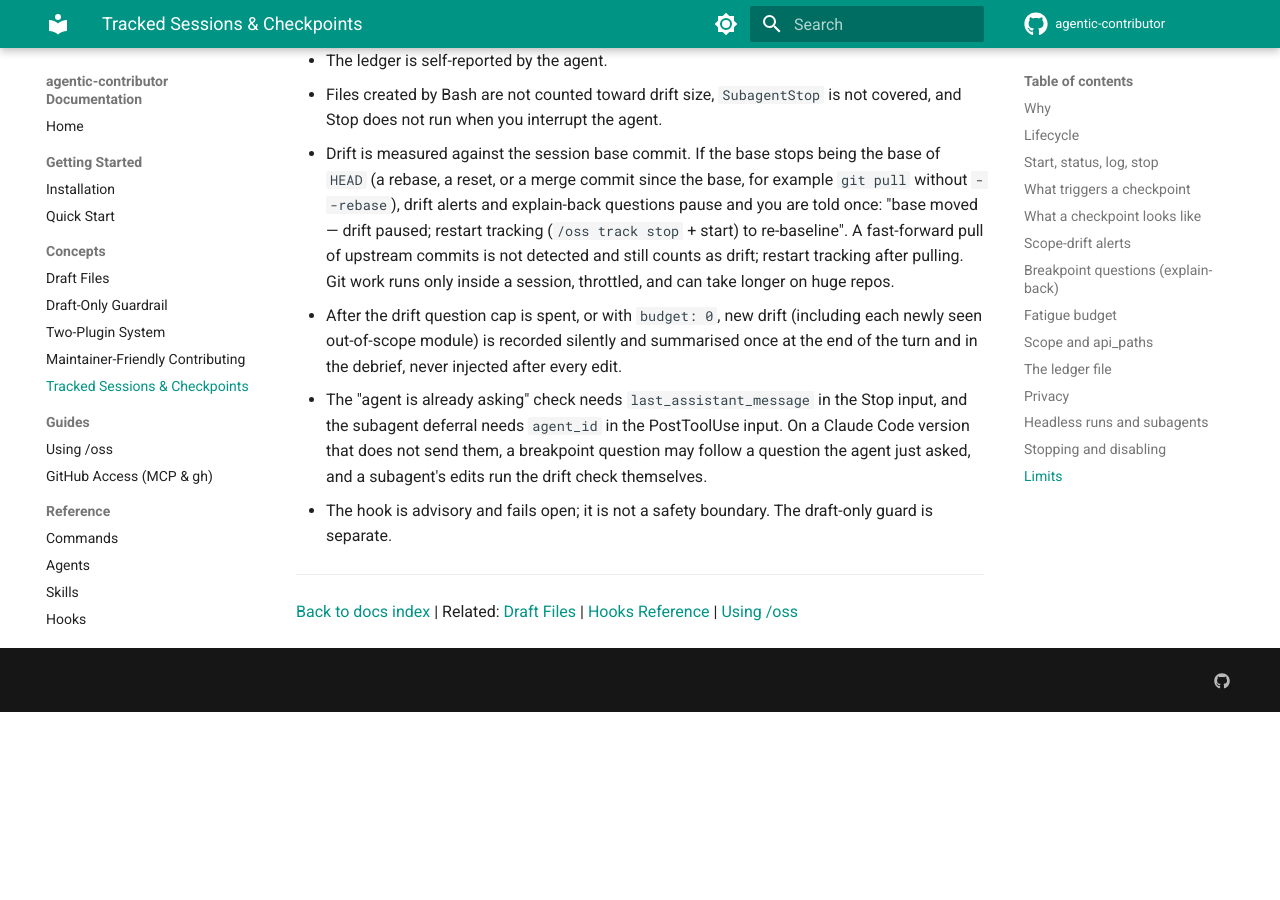
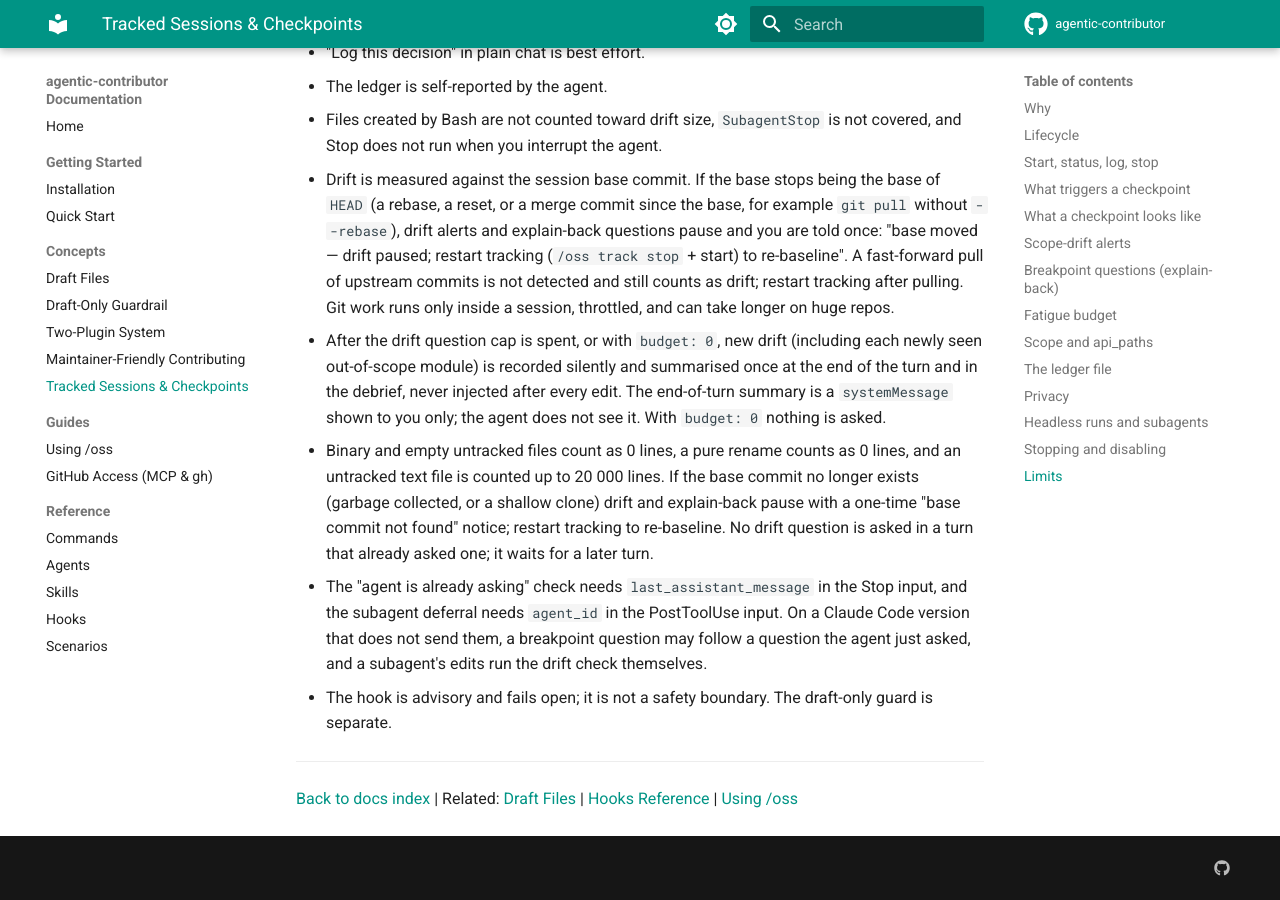
Before and after one commit to josix/agentic-contributor, an MkDocs documentation site: the page built from docs/concepts/tracked-sessions.md, in a window 1280 px wide and 900 px high, scrolled down 4312 px. Built offline with MkDocs 1.6.1 and Material for MkDocs 9.7.7, drawn with Linux system fonts in a browser that asks for light colours; comment, search, counter and statistics services are not loaded; before the commit the page ends 5024 px from its top, so only the background shows below that; some of the changed text lies outside the part shown.

Commit message:
fix(track): address review findings for v0.9.0 breakpoints
Co-Authored-By: Claude Opus 5.5 <noreply@anthropic.com>

```diff
--- a/docs/concepts/tracked-sessions.md
+++ b/docs/concepts/tracked-sessions.md
@@ -66,7 +66,8 @@ base commit. It raises **one alert** when the change crosses:
 - more than `drift_lines` changed lines (default 400), or more than `drift_files` files (default 10).
   Lock files count as files but not as lines; files the agent created count too.
 - a module (first two directory segments) outside `scope` that no checkpoint already covered. This
-  mostly catches changes made outside Edit, such as formatters, generators, or Bash.
+  mostly catches changes made outside Edit, such as formatters or generators, and Bash edits to
+  tracked files; files created by Bash are not counted.
 
 The agent is told to ask you what to do with the part that grew: **keep** it, **set it aside for a
 separate PR**, **drop** it, or **skip** (decide later). Your choice is recorded as `drift:<k>` in
@@ -161,7 +162,13 @@ worktree or submodule has its own git dir and so its own session.
   Git work runs only inside a session, throttled, and can take longer on huge repos.
 - After the drift question cap is spent, or with `budget: 0`, new drift (including each newly seen
   out-of-scope module) is recorded silently and summarised once at the end of the turn and in the
-  debrief, never injected after every edit.
+  debrief, never injected after every edit. The end-of-turn summary is a `systemMessage` shown to
+  you only; the agent does not see it. With `budget: 0` nothing is asked.
+- Binary and empty untracked files count as 0 lines, a pure rename counts as 0 lines, and an
+  untracked text file is counted up to 20 000 lines. If the base commit no longer exists (garbage
+  collected, or a shallow clone) drift and explain-back pause with a one-time "base commit not found"
+  notice; restart tracking to re-baseline. No drift question is asked in a turn that already asked
+  one; it waits for a later turn.
 - The "agent is already asking" check needs `last_assistant_message` in the Stop input, and the
   subagent deferral needs `agent_id` in the PostToolUse input. On a Claude Code version that does
   not send them, a breakpoint question may follow a question the agent just asked, and a
```
Also changed, not shown: CHANGELOG.md (+3 -0 lines), README.md (+1 -1 lines), docs/reference/hooks.md (+2 -2 lines), skills/pr-preparation/references/decision-ledger.md (+22 -10 lines), 3 other files.
